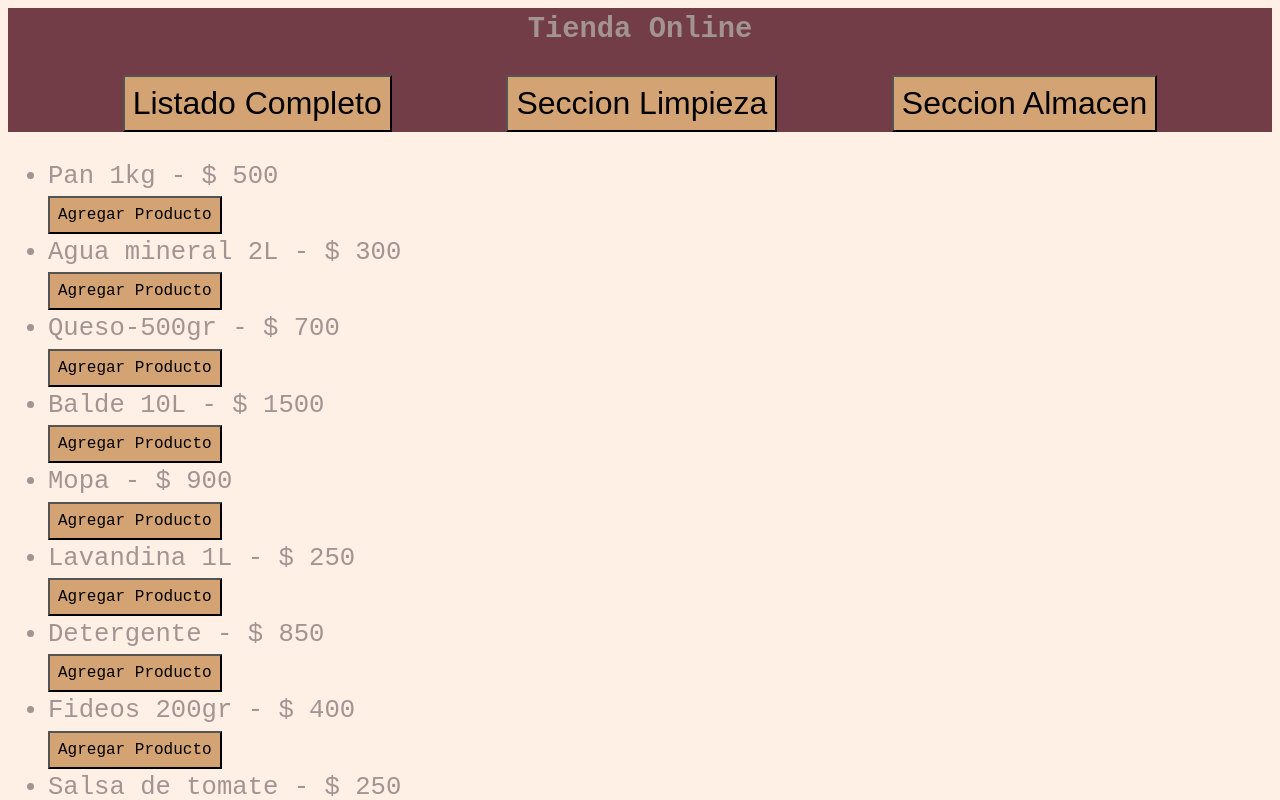
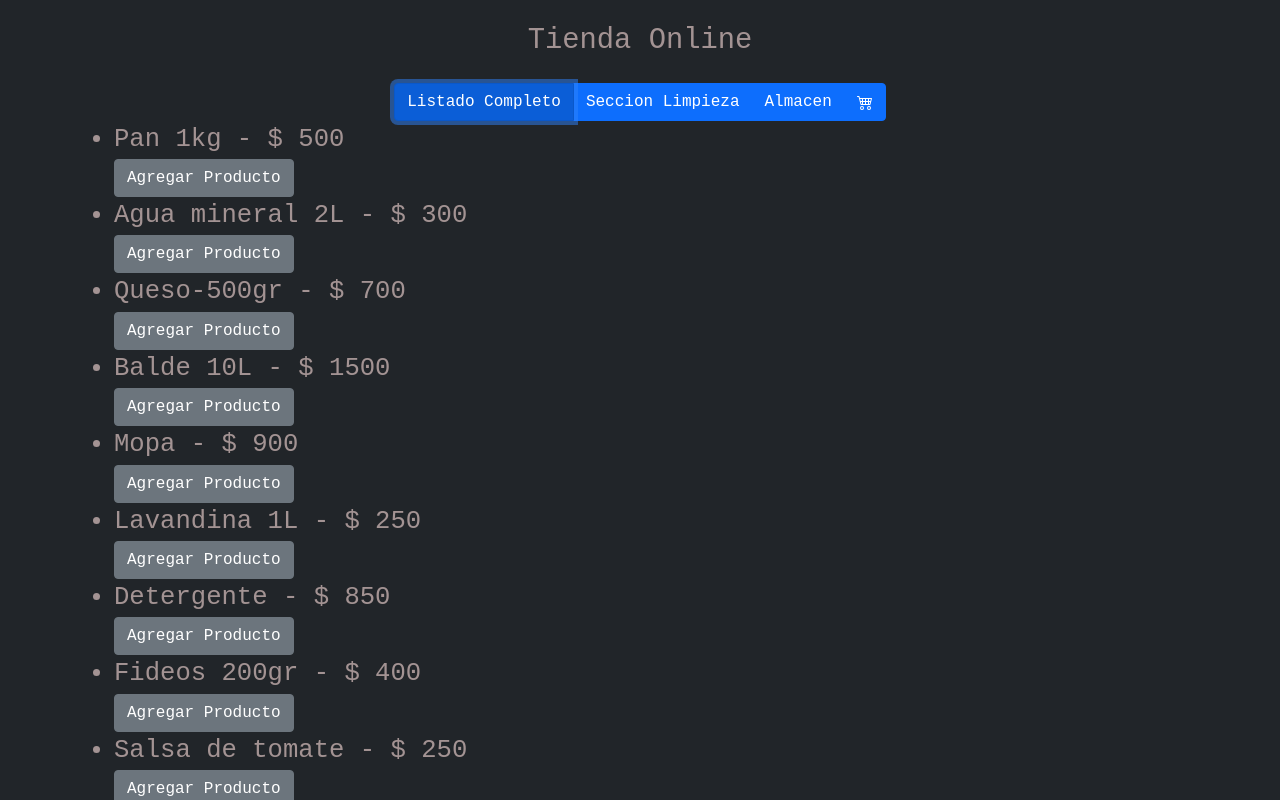
Before and after one commit to JuanFranciscoP/proyectoJS, a plain HTML site: page carrito e-commerce/carrito e-commerce/index.html in a window 1280 px wide. Both pictures are taken after a click on the button "Listado Completo". Shown: the top 800 px of the page. Drawn offline with nearby package versions, Linux system fonts and the light colour scheme; some packages are replaced by stand-ins of ours; a script that the page names is missing.

Commit message:
protecto final completo

```diff
--- /dev/null
+++ b/carrito e-commerce/carrito e-commerce/db/productos.json
@@ -0,0 +1,74 @@
+[
+    {
+        "articulo": "Pan 1kg",
+        "precio": 500,
+        "seccion": "almacen"
+
+    },
+    {
+        "articulo": "Agua mineral 2L",
+        "precio": 300,
+        "seccion": "almacen"
+
+    },
+    {
+        "articulo": "Queso-500gr",
+        "precio": 700,
+        "seccion": "almacen"
+
+    },
+    {
+        "articulo": "Balde 10L",
+        "precio": 1500,
+        "seccion": "limpieza"
+
+    },
+    {
+        "articulo": "Mopa",
+        "precio": 900,
+        "seccion": "limpieza"
+
+    },
+    {
+        "articulo": "Lavandina 1L",
+        "precio": 250,
+        "seccion": "limpieza"
+
+    },
+    {
+        "articulo": "Detergente",
+        "precio": 850,
+        "seccion": "limpieza"
+
+    },
+    {
+        "articulo": "Fideos 200gr",
+        "precio": 400,
+        "seccion": "almacen"
+
+    },
+    {
+        "articulo": "Salsa de tomate",
+        "precio": 250,
+        "seccion": "almacen"
+
+    },
+    {
+        "articulo": "cafe en granos 250gr",
+        "precio": 2500,
+        "seccion": "almacen"
+
+    },
+    {
+        "articulo": "Mayonesa Natura 250gr",
+        "precio": 1700,
+        "seccion": "almacen"
+
+    },
+    {
+        "articulo": "Lomitos de Atun 180gr",
+        "precio": 900,
+        "seccion": "almacen"
+
+    }
+]
--- a/carrito e-commerce/carrito e-commerce/index.html
+++ b/carrito e-commerce/carrito e-commerce/index.html
@@ -1,34 +1,73 @@
 <html lang="en">
-<head>
-    <meta charset="UTF-8">
-    <meta http-equiv="X-UA-Compatible" content="IE=edge">
-    <meta name="viewport" content="width=device-width, initial-scale=1.0">
-    <link rel="stylesheet" href="https://cdn.jsdelivr.net/npm/bootstrap-icons@1.10.5/font/bootstrap-icons.css">
-    <link rel="stylesheet" href="main.css">
+  <head>
+    <meta charset="UTF-8" />
+    <meta http-equiv="X-UA-Compatible" content="IE=edge" />
+    <meta name="viewport" content="width=device-width, initial-scale=1.0" />
+    <link
+      href="https://cdn.jsdelivr.net/npm/bootstrap@5.0.2/dist/css/bootstrap.min.css"
+      rel="stylesheet"
+      integrity="sha384-EVSTQN3/azprG1Anm3QDgpJLIm9Nao0Yz1ztcQTwFspd3yD65VohhpuuCOmLASjC"
+      crossorigin="anonymous"
+    />
+    <link
+      rel="stylesheet"
+      href="https://cdn.jsdelivr.net/npm/bootstrap-icons@1.10.5/font/bootstrap-icons.css"
+    />
+    <link rel="stylesheet" href="main.css" />
     <title>Carrito de Compras</title>
-</head>
-<body>
-    <nav class="navbar">
-        <div class="navbar-div">
-            <h1>Tienda Online</h1>
-            <div class="navbar-div-botones">
-                <button id="completeList">Listado Completo</button>
-                <button id="limpieza">Seccion Limpieza</button>
-                <button id="almacen">Seccion Almacen</button>
+  </head>
+  <body class="bg-dark">
+    <main class="container bg-dark">
+      <h1 class="mt-4 mb-4">Tienda Online</h1>
+      <nav class="nav">
+        <div class="btn-group m-auto" role="group" aria-label="Basic example">
+          <button type="button" id="completeList" class="btn btn-primary">
+            Listado Completo
+          </button>
+          <button type="button" id="limpieza" class="btn btn-primary">
+            Seccion Limpieza
+          </button>
+          <button type="button" id="almacen" class="btn btn-primary">
+            Almacen
+          </button>
+          <button type="button" id="cart" class="btn btn-primary end" data-bs-toggle="modal" data-bs-target="#carrito-modal">
+            <svg xmlns="http://www.w3.org/2000/svg" width="16" height="16" fill="currentColor" class="bi bi-cart4" viewBox="0 0 16 16">
+              <path
+                d="M0 2.5A.5.5 0 0 1 .5 2H2a.5.5 0 0 1 .485.379L2.89 4H14.5a.5.5 0 0 1 .485.621l-1.5 6A.5.5 0 0 1 13 11H4a.5.5 0 0 1-.485-.379L1.61 3H.5a.5.5 0 0 1-.5-.5zM3.14 5l.5 2H5V5H3.14zM6 5v2h2V5H6zm3 0v2h2V5H9zm3 0v2h1.36l.5-2H12zm1.11 3H12v2h.61l.5-2zM11 8H9v2h2V8zM8 8H6v2h2V8zM5 8H3.89l.5 2H5V8zm0 5a1 1 0 1 0 0 2 1 1 0 0 0 0-2zm-2 1a2 2 0 1 1 4 0 2 2 0 0 1-4 0zm9-1a1 1 0 1 0 0 2 1 1 0 0 0 0-2zm-2 1a2 2 0 1 1 4 0 2 2 0 0 1-4 0z"
+              />
+            </svg>
+          </button>
+        </div>
+      </nav>
+      <div class="container-a">
+        <section>
+          <ul id="productList"></ul>
+        </section>
+        <div class="modal" id="carrito-modal">
+          <div class="modal-dialog">
+            <div class="modal-content bg dark">
+              <div class="modal-header">
+                <h1>Tu Carrito</h1>
+                <button class="btn btn-close" data-bs-dismiss="modal"></button>
+              </div>
+              <div class="modal-body"></div>
+              <div class="modal-footer">
+                <button class="btn btn-primary btn-compra">
+                  Finalizar Compra
+                </button>
+              </div>
             </div>
+          </div>
         </div>
-        <div class="container">
-            <section>
-                <ul id="productList">
-
-                </ul>
-            </section>
-            <section id="carrito">
-
-            </section>
-        </div>
-
-    </nav>
+      </div>
+    </main>
+    <script src="https://cdn.jsdelivr.net/npm/sweetalert2@11"></script>
     <script src="main.js"></script>
-</body>
+    <script
+      src="https://cdn.jsdelivr.net/npm/bootstrap@5.0.2/dist/js/bootstrap.bundle.min.js"
+      integrity="sha384-MrcW6ZMFYlzcLA8Nl+NtUVF0sA7MsXsP1UyJoMp4YLEuNSfAP+JcXn/tWtIaxVXM"
+      crossorigin="anonymous"
+    ></script>
+    <script src="https://cdn.jsdelivr.net/npm/sweetalert2@11"></script>
+  </body>
 </html>
--- a/carrito e-commerce/carrito e-commerce/main.css
+++ b/carrito e-commerce/carrito e-commerce/main.css
@@ -70,13 +70,15 @@ button {
     text-align: center;
 }
 
-.boton-carrito {
-    margin-top: 2rem;
-    background-color: var(--col-secundario);
-    color: #FFF;
-}
 
-.container {
+
+.container-a {
     display: flex;
     justify-content: space-between;
 }
+
+.total-carrito {
+    display: flex;
+    justify-content: center;
+    margin-top: 3rem;
+}
--- a/carrito e-commerce/carrito e-commerce/main.js
+++ b/carrito e-commerce/carrito e-commerce/main.js
@@ -3,8 +3,25 @@
 const productList = document.querySelector("#productList");
 const completeList = document.querySelector("#completeList");
 const productosLimpieza = document.querySelector("#limpieza");
-const productosAlmacen = document.querySelector("#almacen")
-const listadoCarrito = document.querySelector("#carrito")
+const productosAlmacen = document.querySelector("#almacen");
+const listadoCarrito = document.querySelector("#carrito");
+const cart = document.querySelector(".modal-body");
+const btnCompra = document.querySelector(".btn-compra");
+
+
+let carrito = JSON.parse(localStorage.getItem("carro")) || [];
+
+let listado;
+
+const obtenerProductos = async () => {
+    const resp = await fetch("db/productos.json");
+    const data = await resp.json();
+
+    listado = data;
+
+    verProductos(listado);
+    mostrarCarrito();
+}
 
 
 
@@ -12,99 +29,27 @@ const listadoCarrito = document.querySelector("#carrito")
 
 
 
-let productos = [
-    {
-        articulo: "Pan 1kg",
-        precio: 500,
-        seccion: "almacen"
-    },
-    {
-        articulo: "Agua mineral 2L",
-        precio: 300,
-        seccion: "almacen"
-    },
-    {
-        articulo: "Queso-500gr",
-        precio: 700,
-        seccion: "almacen"
-    },
-    {
-        articulo: "Balde 10L",
-        precio: 1500,
-        seccion: "limpieza"
-    },
-    {
-        articulo: "Mopa",
-        precio: 900,
-        seccion: "limpieza"
-    },
-    {
-        articulo: "Lavandina 1L",
-        precio: 250,
-        seccion: "limpieza"
-    },
-    {
-        articulo: "Detergente",
-        precio: 850,
-        seccion: "limpieza"
-    },
-    {
-        articulo: "Fideos 200gr",
-        precio: 400,
-        seccion: "almacen"
-    },
-    {
-        articulo: "Salsa de tomate",
-        precio: 250,
-        seccion: "almacen"
-    },
-    {
-        articulo: "cafe en granos 250gr",
-        precio: 2500,
-        seccion: "almacen"
-    },
-    {
-        articulo: "Mayonesa Natura 250gr",
-        precio: 1700,
-        seccion: "almacen"
-    },
-    {
-        articulo: "Lomitos de Atun 180gr",
-        precio: 900,
-        seccion: "almacen"
-    }
-];
-
-let carrito = JSON.parse(localStorage.getItem("carro")) || [];
-
-
-localStorage.setItem("productos", JSON.stringify(productos));
-
-
-
 
 
 const agregarProducto = (item) => {
-
     carrito = [...carrito, item];
     localStorage.setItem("carro", JSON.stringify(carrito));
     mostrarCarrito();
 }
 
-console.log(carrito.length);
+
 
 const verProductos = (listado) => {
 
+
     listado.forEach(producto => {
-
         let div = document.createElement("div");
         div.classList.add("div-list");
-
         let li = document.createElement("li");
         li.innerHTML = `${producto.articulo} - $ ${producto.precio}`;
 
         let btnAgregar = document.createElement("button");
-        btnAgregar.classList.add("boton-lista");
+        btnAgregar.classList.add("btn","btn-secondary");
         btnAgregar.innerHTML = "Agregar Producto";
 
 
@@ -129,11 +74,11 @@ const mostrarCarrito = () => {
     const total = carrito.reduce((total, producto) => total + producto.precio, 0);
     if (carrito.length > 0) {
 
-        listadoCarrito.innerHTML = " ----- Carrito ----- ";
+        cart.innerHTML = " ";
 
         let divCarrito = document.createElement("div");
         divCarrito.classList.add("contenedor-carrito");
-        listadoCarrito.appendChild(divCarrito);
+        cart.appendChild(divCarrito);
         carrito.forEach((producto, index) => {
 
             let divProducto = document.createElement("div");
@@ -144,7 +89,7 @@ const mostrarCarrito = () => {
             divProducto.appendChild(productoNombre);
 
             let btnEliminar = document.createElement("button");
-            btnEliminar.classList.add("boton-eliminar");
+            btnEliminar.classList.add("btn", "btn-secondary", "--bs-info");
             btnEliminar.innerHTML = "Eliminar Producto";
 
             btnEliminar.onclick = () => {
@@ -153,28 +98,25 @@ const mostrarCarrito = () => {
                 mostrarCarrito();
             };
             divProducto.appendChild(btnEliminar);
-            divCarrito.appendChild(divProducto);
+            cart.appendChild(divProducto);
         })
 
         let resumenCarrito = document.createElement("div");
-        let botonCarrito = document.createElement("button");
-        botonCarrito.classList.add("boton-carrito")
-        botonCarrito.innerHTML = "Calcular Total";
-        resumenCarrito.appendChild(botonCarrito);
+
         resumenCarrito.classList.add("total-carrito");
-        divCarrito.appendChild(resumenCarrito);
+
 
         let totalCarrito = document.createElement("p");
-        totalCarrito.innerHTML = ` Total: $ ${total}`;
+        totalCarrito.classList.add("m-auto")
+        totalCarrito.innerText = ` Total: $ ${total}`;
+        resumenCarrito.appendChild(totalCarrito);
 
+        cart.appendChild(resumenCarrito);
 
-        botonCarrito.onclick = () => {
-            resumenCarrito.appendChild(totalCarrito);
-        }
 
 
     } else {
-        listadoCarrito.innerHTML = " "
+        cart.innerText = " Su Carrito esta vacio! "
     }
 
 
@@ -182,26 +124,55 @@ const mostrarCarrito = () => {
 
 
 //eventos
+cart.onclick = () => {
+    mostrarCarrito();
+}
+
 
 completeList.onclick = () => {
     productList.innerHTML = " ";
-    verProductos(productos);
+    verProductos(listado);
 }
 
 productosLimpieza.onclick = () => {
     productList.innerHTML = " ";
-    let listadoLimpieza = productos.filter(producto => producto.seccion.toLowerCase() === "limpieza");
+    let listadoLimpieza = listado.filter(producto => producto.seccion.toLowerCase() === "limpieza");
     verProductos(listadoLimpieza);
 }
 
 productosAlmacen.onclick = () => {
     productList.innerHTML = " ";
-    let listadoAlmacen = productos.filter(producto => producto.seccion.toLowerCase() === "almacen");
+    let listadoAlmacen = listado.filter(producto => producto.seccion.toLowerCase() === "almacen");
     verProductos(listadoAlmacen);
     localStorage.setItem("soloAlmacen", JSON.stringify(listadoAlmacen));
 }
 
+btnCompra.onclick = () => {
+
+    if(carrito.length > 0){
+        Swal.fire({
+            position: 'center',
+            icon: 'success',
+            title: 'Gracias por Su Compra!',
+            showConfirmButton: false,
+            timer: 3000})
+
+            carrito = [];
+            localStorage.setItem("carro", JSON.stringify(carrito));
+            mostrarCarrito();
+    } else {
+        Swal.fire({
+            position: 'center',
+            icon: 'error',
+            title: 'No ha agregado ningun item al carrito!',
+            showConfirmButton: false,
+            timer: 3000})
+    }
+
+}
 
 
-verProductos(productos);
-mostrarCarrito();
+
+
+
+obtenerProductos();
```
